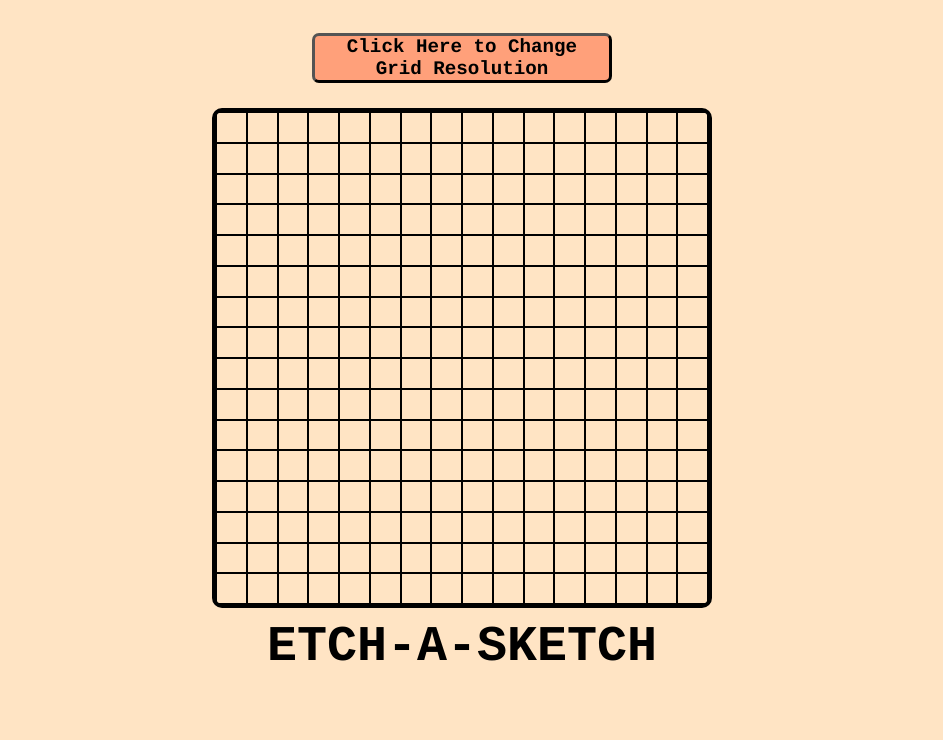
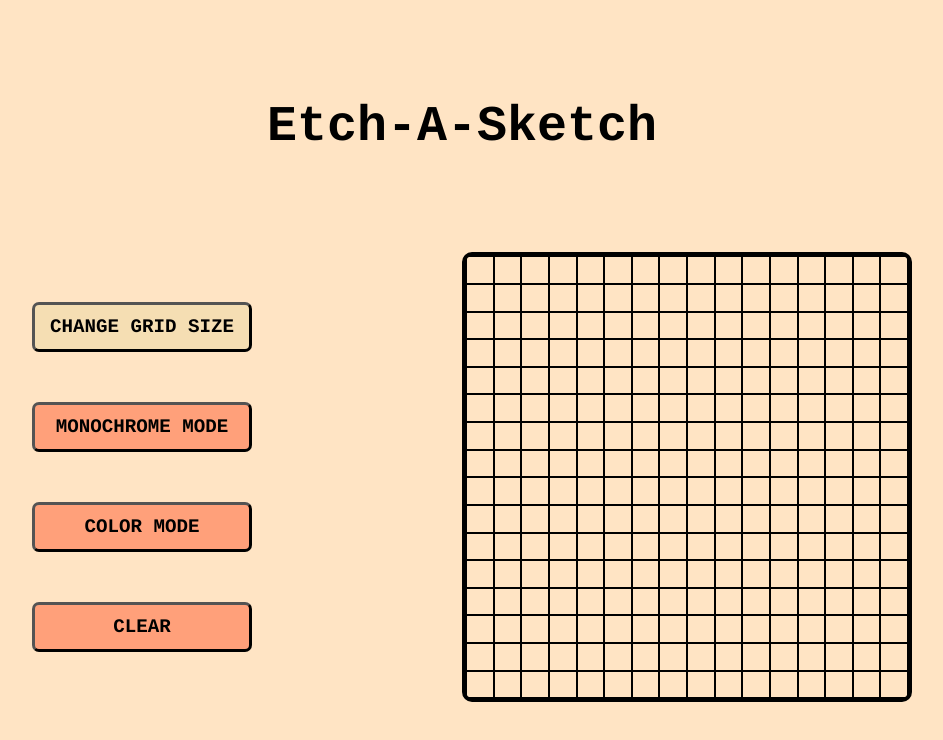
Before and after one commit to chinsl/Etch-a-sketch, a plain HTML site: page index.html in a window 1280 px wide. Shown: the whole page, without its empty margins (178-1121 px from the left). Drawn offline with Linux system fonts and the light colour scheme.

Commit message:
Change styling and add button features for color and reset.

```diff
--- a/index.html
+++ b/index.html
@@ -11,9 +11,23 @@
 
   <body>
 
-    <header>
-      <button id="size">Click Here to Change Grid Resolution</button>
-    </header>
+    <header>Etch-A-Sketch</header>
+
+    <div>
+      <section id="buttons">
+        <button id="size">CHANGE GRID SIZE</button>
+        <button id="monochrome">MONOCHROME MODE</button>
+        <button id="color">COLOR MODE</button>
+        <button id="clear">CLEAR</button>
+      </section>
+
+      <section id="container">
+        <div id="grid"></div>
+      </section>
+    </div>
+
+
+
 
 	  <script src="javascript.js"></script>
 
--- a/javascript.js
+++ b/javascript.js
@@ -1,69 +1,124 @@
-//create div with class="container"
-const container = document.createElement('div');
-container.classList.toggle("container");
 
-//create footer with text
-const footer = document.createElement('footer');
-footer.textContent = "ETCH-A-SKETCH";
+let gridSize = 16;
 
-//add footer and container
-document.body.appendChild(footer);
-document.body.insertBefore(container, footer);
+
+const grid = document.getElementById('grid');
+
+//buttons
+const monochrome = document.getElementById('monochrome');
+const color = document.getElementById('color');
+const clear = document.getElementById('clear');
+const size = document.getElementById('size');
+
+let isClear, isMonochrome, isColor;
+
+isMonochrome=true;
+
+monochrome.addEventListener('click', () => {
+    isColor=false;
+    isMonochrome=true;
+})
+
+color.addEventListener('click', () => {
+    isMonochrome = false;
+    isColor=true;
+    console.log(true)
+})
+
+clear.addEventListener('click', () => {
+    deleteGrid();
+    createGrid(gridSize);
+
+    console.log(getRandomColor());
+});
+
+
+//pass reference to ask function upon click
+size.addEventListener('click', askForSize);
 
 //function to make grid
 function createGrid (x)
 {
-
+    //this loop iterates to create, size, and append each cell
     for(let i=1; i<=x*x; i++)
     {
-        //create squares
-        const square = document.createElement('div');
-        square.setAttribute('id', i);
+        //create partitions
+        const cell = document.createElement('div');
+        cell.setAttribute('id', i);
 
         //initialize percentage of container side that each square occupies
-        let gridSpace = ((500/x)/500)*100;
+        let gridSpace = ((450/x)/450)*100;
         // console.log(gridSpace);
 
         //box styling
-        square.style.boxSizing = 'border-box';
-        square.style.border = 'thin solid black';
-        square.style.height = gridSpace + '%';
-        square.style.width = gridSpace + '%';
+        cell.style.boxSizing = 'border-box';
+        cell.style.border = 'thin solid black';
+        cell.style.height = gridSpace + '%';
+        cell.style.width = gridSpace + '%';
 
-        //no flex growing/shrinking; basis = 100/16
-        square.style.flex = '1 1 auto';
+        //flex = auto
+        cell.style.flex = '1 1 auto';
 
-        //add to container
-        container.appendChild(square);
+        //add cell to container
+        grid.appendChild(cell);
+
 
         //change color with hover
-        square.addEventListener('mouseover', () =>
+        cell.addEventListener('mouseover', () =>
         {
-            square.style.backgroundColor = 'lightsalmon';
+            let c = getRandomColor();
+
+            if(isMonochrome)
+                cell.style.backgroundColor = 'lightsalmon';
+            else if(isColor)
+            {
+                cell.style.backgroundColor = c;
+                console.log(c);
+            }
+
         })
     }
 }
 
-//initial grid
-createGrid(16);
+function getRandomColor ()
+{
+    let r = Math.floor(Math.random()*1000);
+    while(r >= 255)
+    {
+        r = Math.floor(Math.random()*1000);
+    }
 
-//default square grid value
-let size = 16;
+    let g = Math.floor(Math.random()*1000)
+    while(g >= 255)
+    {
+        g = Math.floor(Math.random()*1000);
+    }
 
-function ask ()
+    let b = Math.floor(Math.random()*1000)
+    while(b >= 255)
+    {
+        b = Math.floor(Math.random()*1000);
+    }
+
+    return "rgb(" + r + " "+ g + " " + b + ")";
+}
+
+
+//initial grid call
+createGrid(gridSize);
+
+function deleteGrid()
+{
+    while(grid.firstChild)
+    {
+        grid.removeChild(grid.firstChild);
+    }
+}
+
+function askForSize ()
 {
     //delete contents of grid container
-    while(container.firstChild)
-    {
-        container.removeChild(container.firstChild);
-    }
-
-    size = prompt('What square size?');
-    createGrid(size);
+    deleteGrid();
+    gridSize = prompt('What square size?');
+    createGrid(gridSize);
 }
-
-//create node for size button
-const btn = document.getElementById('size');
-
-//pass reference to ask function
-btn.addEventListener('click', ask);
--- a/style.css
+++ b/style.css
@@ -1,57 +1,26 @@
-header {
-    display: flex;
-    height: 100px;
-    width: 100%;
-    justify-content: center;
+* {
+    margin:0;
+    padding:0;
+    font-family: courier;
+    font-weight: bold;
+
+    box-sizing: border-box;
 }
 
 body {
     display: flex;
     flex-direction: column;
     align-items: center;
+    justify-content: space-evenly;
     background-color: #ffe4c4;
+
+    width: 100vw;
+    height: 100vh;
+
+    overflow: hidden;
 }
 
-button {
-    height: 50px;
-    width: 300px;
-    background-color: lightsalmon;
-    border-color: black;
-    border-width: 3px;
-    border-radius: 7px;
-
-    font-size: larger;
-
-    display: flex;
-    justify-content: center;
-    align-self: center;
-    align-items: center;
-}
-
-button:hover{
-    background-color: lightsalmon;
-    height: 55px;
-    width: 302px;
-
-    display: flex;
-    justify-content: center;
-    align-items: center;
-}
-
-.container {
-    box-sizing: border-box;
-    border: 4px solid black;
-    border-radius: 10px;
-    height: 500px;
-    width: 500px;
-
-    display: flex;
-    align-content: flex-start;
-    flex-wrap: wrap;
-    align-items: center;
-}
-
-footer {
+header {
 
     font-size: 50px;
     text-align: center;
@@ -61,11 +30,80 @@
     align-content: center;
 
     width: 100%;
-    margin-top: 10px;
 }
 
-button, footer {
+div {
+    width: 100%;
+    display: flex;
+    align-items: center;
 
-    font-family: courier;
-    font-weight: bold;
 }
+
+#buttons {
+    width: 50%;
+    height: 100%;
+    display: flex;
+    justify-content: space-evenly;
+    align-items: center;
+    flex-direction: column;
+}
+
+#container {
+    width: 50%;
+}
+
+
+button:active {
+    color: lightsalmon;
+}
+
+
+button   {
+
+    height: 50px;
+    width: 220px;
+    background-color: lightsalmon;
+    border-color: black;
+    border-width: 3px;
+    border-radius: 7px;
+    font-size: larger;
+
+    margin: 0 15px;
+}
+
+
+
+
+
+#size {
+    background-color: wheat;
+}
+
+button:hover {
+    background-color: wheat;
+
+    height: 55px;
+    width: 225px;
+}
+
+
+#grid {
+    box-sizing: border-box;
+    border: 4px solid black;
+    border-radius: 10px;
+    height: 450px;
+    width: 450px;
+
+    display: flex;
+    flex-wrap: wrap;
+}
+
+@media (max-width:480px)
+{
+    * {
+        display: flex;
+        flex-direction: column;
+        height: 100%;
+        width: 100%;
+    }
+}
```
